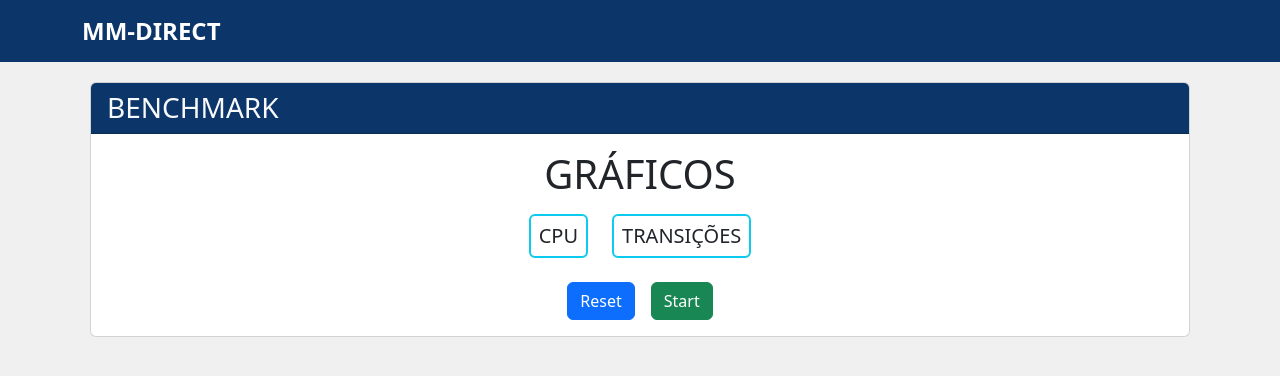
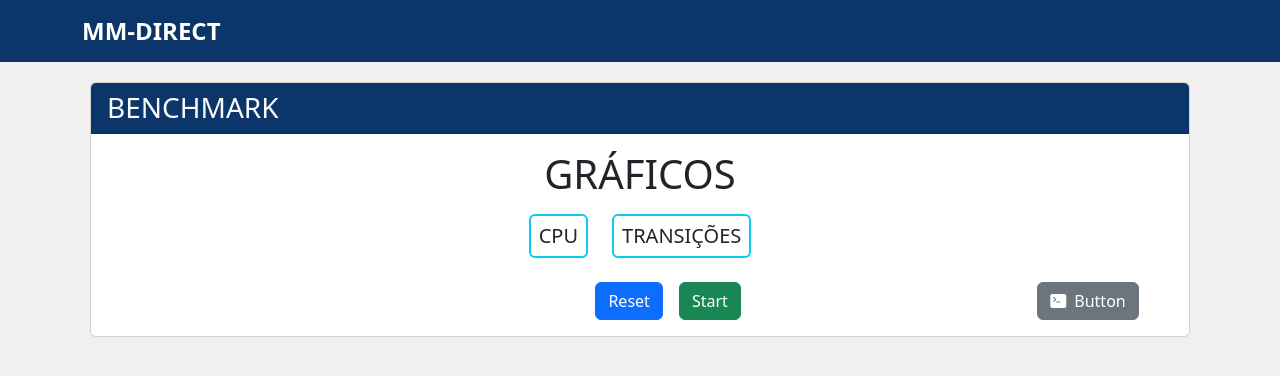
Before and after one commit to ManoelRochadev/chart-2, a React (Vite) app in the folder web/: page / in a window 1280 px wide. Shown: the top 376 px of the page. Built offline with nearby package versions, Linux system fonts and the light colour scheme.

Commit message:
fix: parâmetros da cpu e transição

```diff
--- a/web/index.html
+++ b/web/index.html
@@ -8,6 +8,7 @@
   <title>Vite + React + TS</title>
   <link href="https://cdn.jsdelivr.net/npm/bootstrap@5.3.1/dist/css/bootstrap.min.css" rel="stylesheet"
     integrity="sha384-4bw+/aepP/YC94hEpVNVgiZdgIC5+VKNBQNGCHeKRQN+PtmoHDEXuppvnDJzQIu9" crossorigin="anonymous">
+  <link rel="stylesheet" href="https://cdn.jsdelivr.net/npm/bootstrap-icons@1.11.2/font/bootstrap-icons.min.css">
   <script src="https://cdn.jsdelivr.net/npm/bootstrap@5.3.1/dist/js/bootstrap.bundle.min.js"
     integrity="sha384-HwwvtgBNo3bZJJLYd8oVXjrBZt8cqVSpeBNS5n7C8IVInixGAoxmnlMuBnhbgrkm"
     crossorigin="anonymous"></script>
--- a/web/src/componentes/CpuOptions.tsx
+++ b/web/src/componentes/CpuOptions.tsx
@@ -17,6 +17,8 @@ const CpuOptions = () => {
                     type="text"
                     className="form-control"
                     id="cpu_file_name_input"
+                    name="cpu_file_name_input"
+                    placeholder="system_cpu"
                 />
             </div>
 
@@ -34,6 +36,7 @@ const CpuOptions = () => {
                         max="60"
                         step={5}
                         id="cpu_interval"
+                        name="systemMonitoringTimeInterval"
                     />
                     <div className="card col ms-3 text-center">
                         <span>{value}s</span>
@@ -45,7 +48,7 @@ const CpuOptions = () => {
                 <input
                     className="form-check-input me-1"
                     type="checkbox"
-                    name="check-1"
+                    name="stopSystemMonitoringEndBenchmark"
                 />
                 <label className="form-check-label me-3">
                     STOP MONITORING AT END
@@ -53,7 +56,7 @@ const CpuOptions = () => {
                 <input
                     className="form-check-input me-1"
                     type="checkbox"
-                    name="check-2"
+                    name="overwriteSystemMonitoring"
                 />
                 <label className="form-check-label me-3"> OVERWRITE </label>
             </div>
--- a/web/src/componentes/FormController.tsx
+++ b/web/src/componentes/FormController.tsx
@@ -25,7 +25,7 @@ const FormController = ({ initServer }: FormProp) => {
 
         const form = e.target;
         const formData = new FormData(form);
-
+        console.log(formData)
         const formJson = Object.fromEntries(formData.entries());
         console.log(...Object.keys(formJson));
         initServer(Object.keys(formJson));
@@ -88,8 +88,8 @@ const FormController = ({ initServer }: FormProp) => {
                             </div>
                         </div>
 
-                        <div className=" row justify-content-center panel-buttons">
-                            <div className="col-auto">
+                        <div className="row justify-content-center panel-buttons">
+                            <div className="col-auto offset-5">
                                 <button
                                     className="btn btn-primary me-3"
                                     type="reset"
@@ -101,6 +101,12 @@ const FormController = ({ initServer }: FormProp) => {
                                     className="btn btn-success"
                                 >
                                     Start
+                                </button>
+                            </div>
+                            <div className="col-auto offset-3">
+                                <button type="button" className="btn btn-secondary">
+                                    <i className="bi bi-terminal-fill me-2"></i>
+                                    Button
                                 </button>
                             </div>
                         </div>
--- a/web/src/componentes/TrasferOptions.tsx
+++ b/web/src/componentes/TrasferOptions.tsx
@@ -18,6 +18,8 @@ const TransferOptions = () => {
                     type="text"
                     className="form-control"
                     id="transfer_file_name_input"
+                    name="tranfer_file_name"
+                    placeholder="Dataset"
                 />
             </div>
 
```
